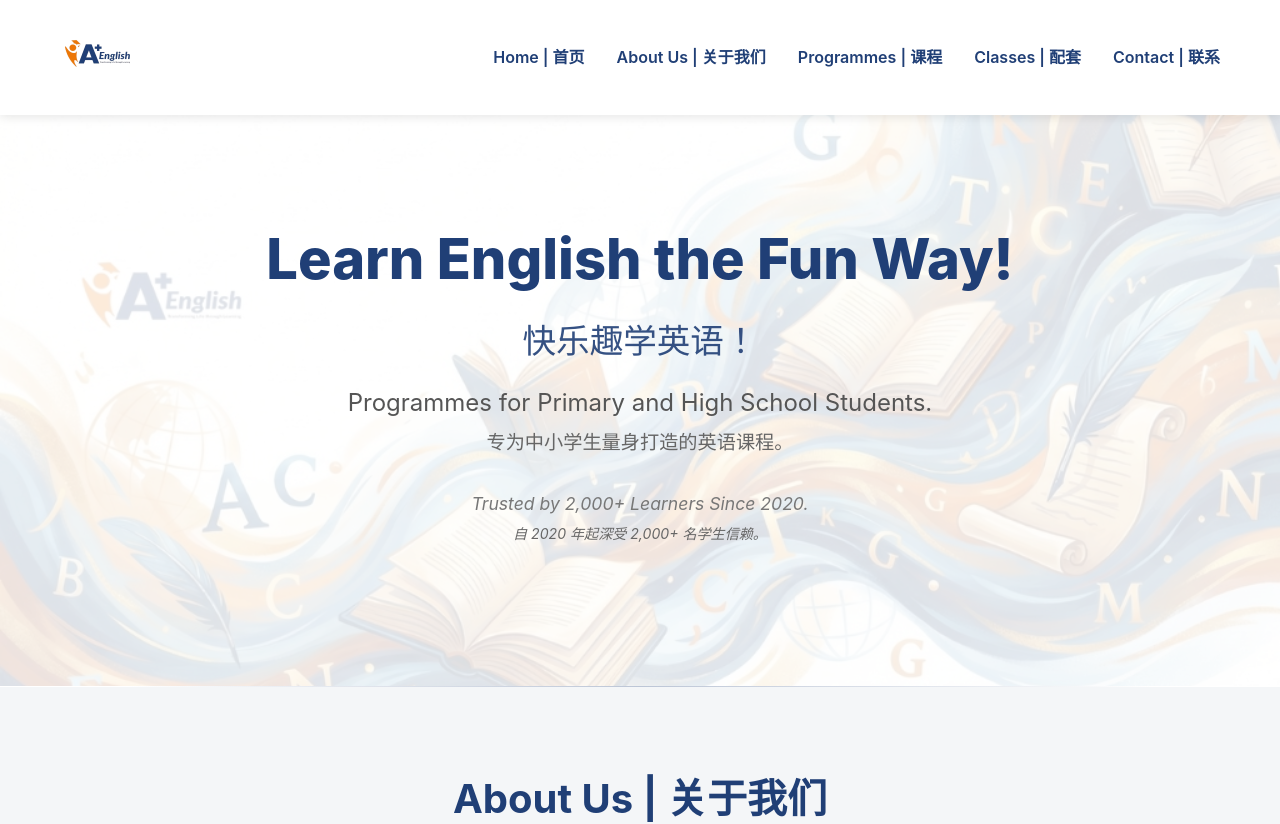
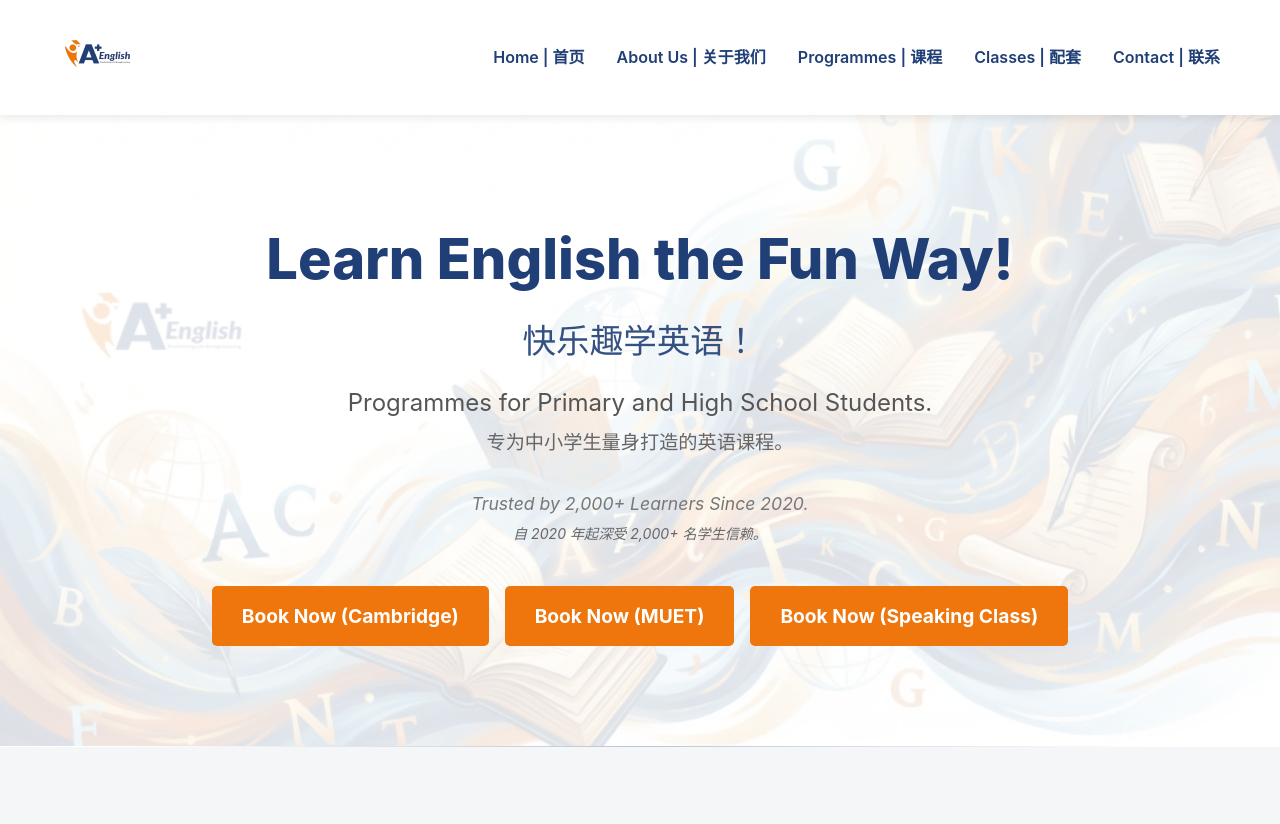
Before and after one commit to DOTfei/AplusEnglish, a React (Vite) app: page / in a window 1280 px wide. Shown: the top 824 px of the page. Built offline with nearby package versions, Linux system fonts and the light colour scheme.

Commit message:
Update Hero section design

```diff
--- a/src/components/Hero.css
+++ b/src/components/Hero.css
@@ -76,6 +76,14 @@
     padding: 15px 30px;
 }
 
+.hero-cta-group {
+    display: flex;
+    justify-content: center;
+    gap: 1rem;
+    flex-wrap: wrap;
+    margin-top: 2rem;
+}
+
 @media (max-width: 768px) {
     .hero-headline {
         font-size: 2.5rem;
--- a/src/components/Hero.jsx
+++ b/src/components/Hero.jsx
@@ -20,6 +20,17 @@ const Hero = () => {
                     </p>
 
                 </div>
+                <div className="hero-cta-group">
+                    <a href="https://docs.google.com/forms/d/e/1FAIpQLSfaGcplKHxYEXqINu1teICF6C69kC0LGCQpUFGiLBwQXHlIPA/viewform?usp=dialog" className="btn btn-primary hero-cta" target="_blank" rel="noopener noreferrer">
+                        Book Now (Cambridge)
+                    </a>
+                    <a href="https://docs.google.com/forms/d/e/1FAIpQLSfR387buFFREjO0ueyNFqfpVL_NSkwKw29B61eJd1T6FPjKgw/viewform?usp=dialog" className="btn btn-primary hero-cta" target="_blank" rel="noopener noreferrer">
+                        Book Now (MUET)
+                    </a>
+                    <a href="https://docs.google.com/forms/d/e/1FAIpQLSdM3I8R7U66GPOKsLFc2aBy1j38V5Hh9Bc5fR9gzDvctPmN-w/viewform?usp=dialog" className="btn btn-primary hero-cta" target="_blank" rel="noopener noreferrer">
+                        Book Now (Speaking Class)
+                    </a>
+                </div>
                 {/* Optional: Add a hero image here if available, or use a background image */}
             </div>
         </section>
```
